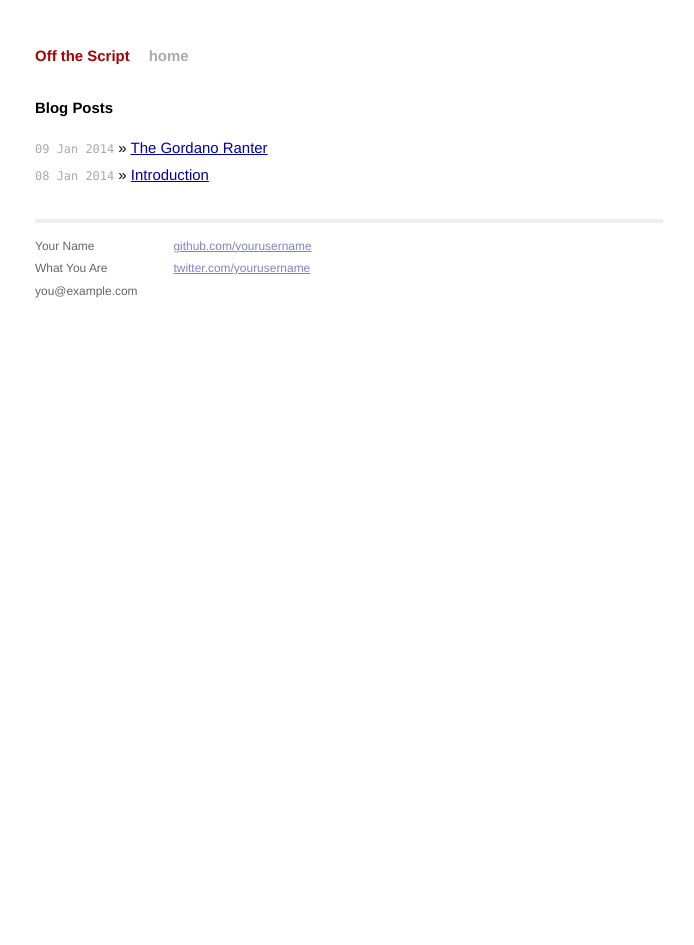
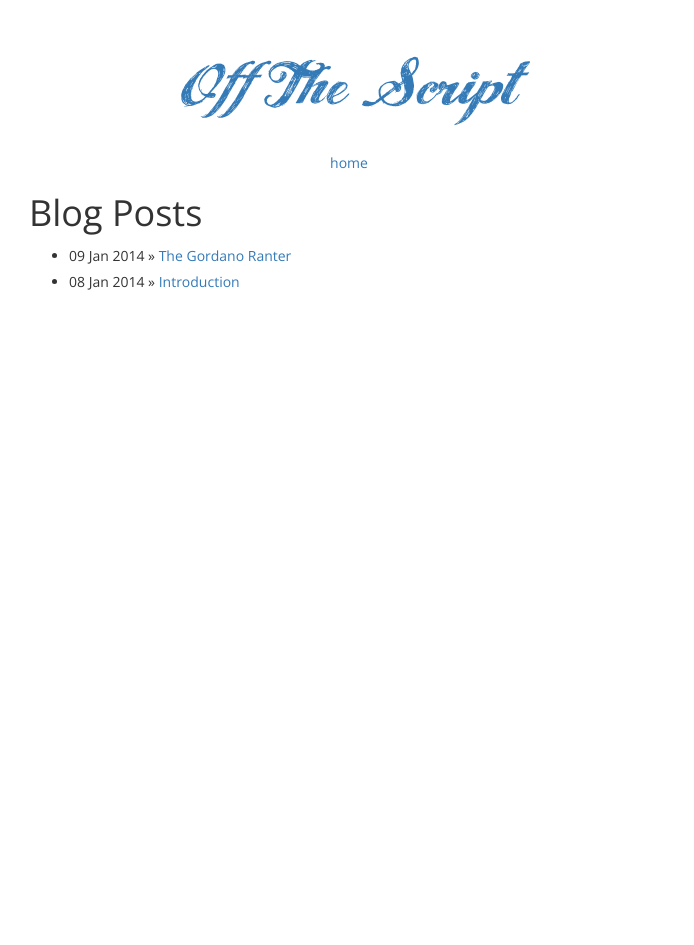
Before and after one commit to JamieDixon/jamiedixon.github.io, a Jekyll site: the page built from index.html, in a window 1280 px wide. Shown: the whole page, without its empty margins (291-985 px from the left). Built offline with Jekyll 4.4.1, drawn with Linux system fonts in a browser that asks for light colours; nearby versions of some CDN libraries; Markdown is read by kramdown in place of the engine named in the settings; after the commit the page ends 900 px from its top, so only the background shows below that.

Commit message:
Added soem new styles to the blog

```diff
--- a/_config.yml
+++ b/_config.yml
@@ -1,3 +1,3 @@
-name: Off the Script
+name: Off The Script
 markdown: redcarpet
 pygments: true
--- a/_layouts/default.html
+++ b/_layouts/default.html
@@ -6,38 +6,29 @@
         <title>{{ page.title }}</title>
         <meta name="viewport" content="width=device-width">
 
+        <link rel="stylesheet" href="http://netdna.bootstrapcdn.com/bootstrap/3.0.3/css/bootstrap.min.css">
         <!-- syntax highlighting CSS -->
         <link rel="stylesheet" href="/css/syntax.css">
 
         <!-- Custom CSS -->
         <link rel="stylesheet" href="/css/main.css">
 
+        <link href='http://fonts.googleapis.com/css?family=Open+Sans:400italic,400,700' rel='stylesheet' type='text/css'>
+
     </head>
     <body>
 
         <div class="site">
-          <div class="header">
+
+          <header>
             <h1 class="title"><a href="/">{{ site.name }}</a></h1>
             <a class="extra" href="/">home</a>
-          </div>
+          </header>
 
+          <main>
           {{ content }}
+          </main>
 
-          <div class="footer">
-            <div class="contact">
-              <p>
-                Your Name<br />
-                What You Are<br />
-                you@example.com
-              </p>
-            </div>
-            <div class="contact">
-              <p>
-                <a href="https://github.com/yourusername">github.com/yourusername</a><br />
-                <a href="https://twitter.com/yourusername">twitter.com/yourusername</a><br />
-              </p>
-            </div>
-          </div>
         </div>
 
     </body>
--- a/css/main.css
+++ b/css/main.css
@@ -1,160 +1,38 @@
-/*****************************************************************************/
-/*
-/* Common
-/*
-/*****************************************************************************/
-
-/* Global Reset */
-* {
-  margin: 0;
-  padding: 0;
+@font-face{
+  font-family: 'Angel Tears';
+  font-style: normal;
+  font-weight: 400;
+  src: local('Angel Tears'), local('AngelTears'), url("/fonts/ANGEL___.otf") format("opentype");
 }
 
-html, body { height: 100%; }
-
-body {
-  background-color: #FFF;
-  font: 13.34px Helvetica, Arial, sans-serif;
-  font-size: small;
-  text-align: center;
+body,
+h1,h2,h3,h4,h5,h6 {
+  font-family: 'Open Sans', sans-serif;
 }
 
-h1, h2, h3, h4, h5, h6 {
-  font-size: 100%; }
-
-h1 { margin-bottom: 1em; }
-p { margin: 1em 0; }
-
-a         { color: #00a; }
-a:hover   { color: #000; }
-a:visited { color: #a0a; }
-
-/*****************************************************************************/
-/*
-/* Home
-/*
-/*****************************************************************************/
-.posts {
-  list-style-type: none;
-  margin-bottom: 2em;
+aside
+{
+  width: 10%;
+  height: 100%;
+  position:fixed;
 }
 
-.posts li {
-  line-height: 1.75em;
+header{
+  text-align:center;
+}
+header .title{
+  font-size: 8em;
+  font-family: "Angel Tears";
 }
 
-.posts span {
-  color: #aaa;
-  font-family: Monaco, "Courier New", monospace;
-  font-size: 80%;
+main{
+  width: 50%;
+  margin: 0 auto;
+  line-height: 1.9em;
 }
 
-/*****************************************************************************/
-/*
-/* Site
-/*
-/*****************************************************************************/
+main p{
+  margin-top: 30px;
 
-.site {
-  font-size: 115%;
-  text-align: justify;
-  width: 42em;
-  margin: 3em auto 2em;
-  line-height: 1.5em;
+  font-size: 1.3em;
 }
-
-.header a {
-  font-weight: bold;
-  text-decoration: none;
-}
-
-.title {
-  display: inline-block;
-  margin-bottom: 2em;
-}
-
-.title a {
-  color: #a00;
-}
-
-.title a:hover {
-  color: #000;
-}
-
-.header a.extra {
-  color: #aaa;
-  margin-left: 1em;
-}
-
-.header a.extra:hover {
-  color: #000;
-}
-
-.meta {
-  color: #aaa;
-}
-
-.footer {
-  font-size: 80%;
-  color: #666;
-  border-top: 4px solid #eee;
-  margin-top: 2em;
-  overflow: hidden;
-}
-
-.footer .contact {
-  float: left;
-  margin-right: 3em;
-}
-
-.footer .contact a {
-  color: #8085C1;
-}
-
-.footer .rss {
-  margin-top: 1.1em;
-  margin-right: -.2em;
-  float: right;
-}
-
-.footer .rss img {
-  border: 0;
-}
-
-/*****************************************************************************/
-/*
-/* Posts
-/*
-/*****************************************************************************/
-
-/* standard */
-.post pre {
-  border: 1px solid #ddd;
-  background-color: #eef;
-  padding: 0 .4em;
-}
-
-.post ul, .post ol {
-  margin-left: 1.35em;
-}
-
-.post code {
-  border: 1px solid #ddd;
-  background-color: #eef;
-  padding: 0 .2em;
-}
-
-.post pre code {
-  border: none;
-}
-
-/* terminal */
-.post pre.terminal {
-  border: 1px solid #000;
-  background-color: #333;
-  color: #FFF;
-}
-
-.post pre.terminal code {
-  background-color: #333;
-}
```
Also changed, not shown: fonts/ANGEL___.otf (added), 1 other file.
